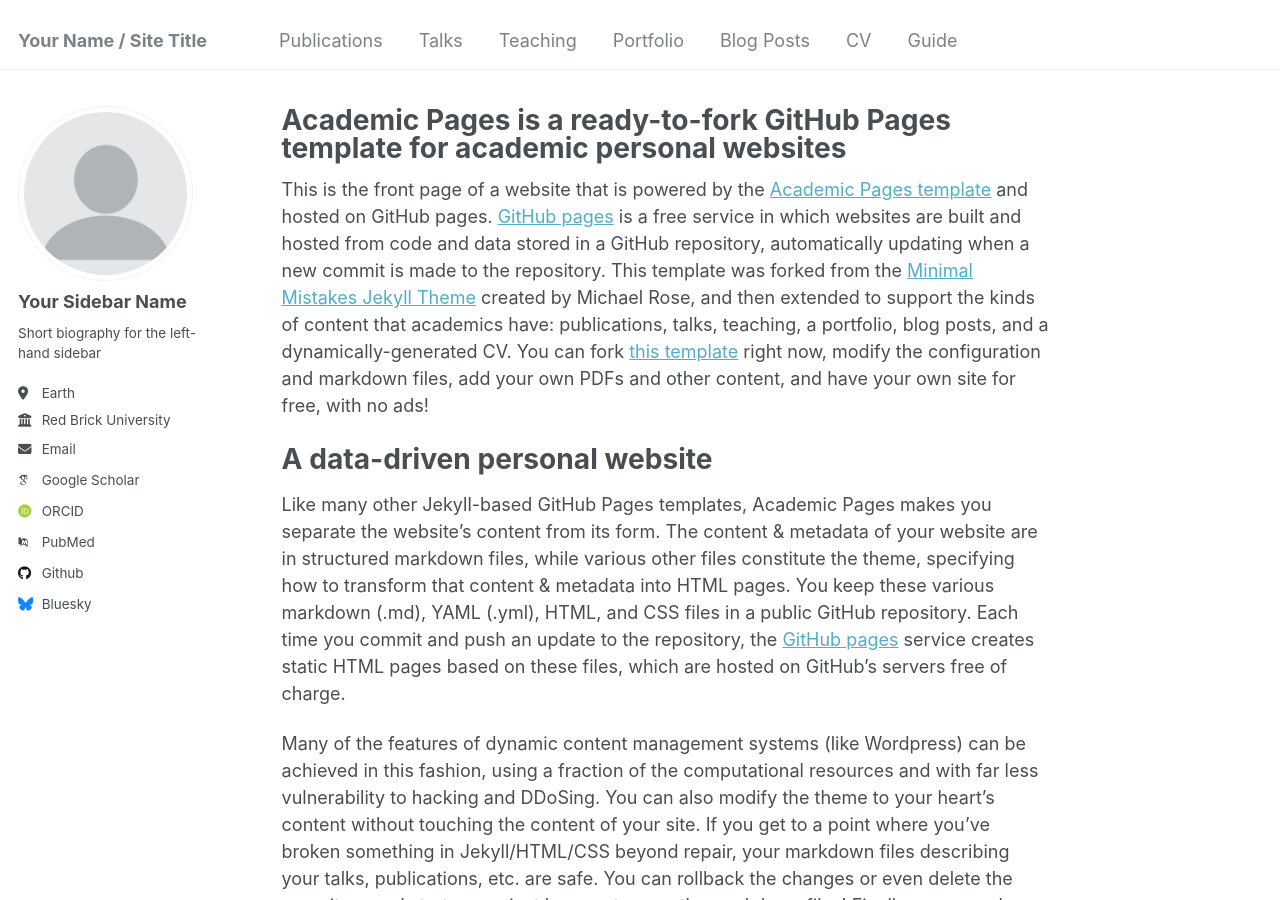
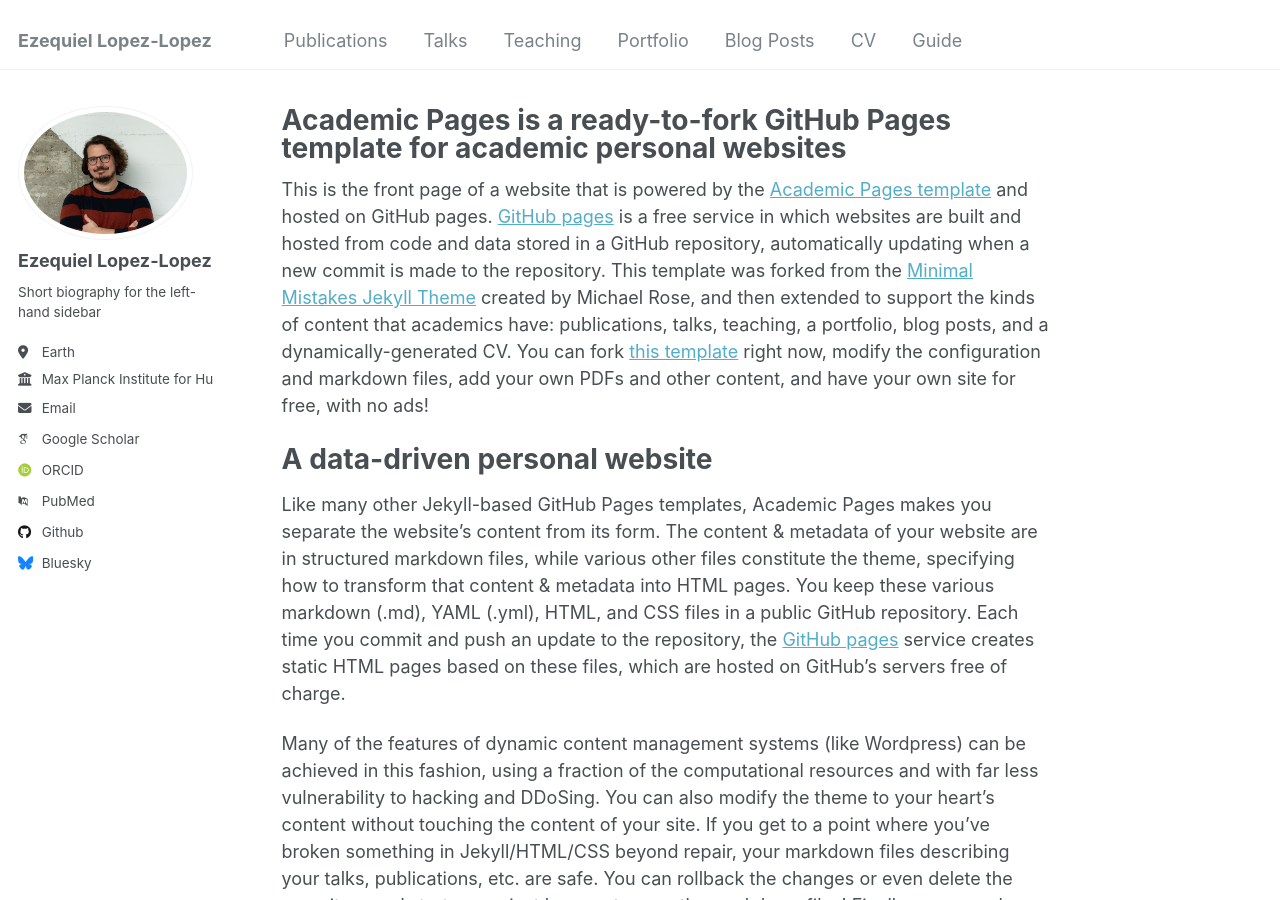
Before and after one commit to loplopez/site, a Jekyll site: the page built from _pages/about.md, in a window 1280 px wide and 900 px high. Built offline with Jekyll 4.4.1, drawn with Linux system fonts in a browser that asks for light colours; some web fonts are replaced.

Commit message:
first profile details

```diff
--- a/_config.yml
+++ b/_config.yml
@@ -8,27 +8,27 @@
 
 # Basic Site Settings
 locale                   : "en-US"
-title                    : "Your Name / Site Title"
+title                    : "Ezequiel Lopez-Lopez"
 title_separator          : "-"
 name                     : &name "Your Name"
 description              : &description "personal description"
-url                      : https://academicpages.github.io # the base hostname & protocol for your site e.g. "https://mmistakes.github.io"
+url                      : https://ezequiellopezlopez.org # the base hostname & protocol for your site e.g. "https://mmistakes.github.io"
 baseurl                  : "" # the subpath of your site, e.g. "/blog"
-repository               : "academicpages/academicpages.github.io"
+repository               : "loplopez/site"
 
 # Site Author - The following control what appear as part of the author content on the side bar.
 #               If a field is blank the icon and link will not appear, otherwise it will be shown.
 #               Additional customization can be done by editing /_includes/author-profile.html
 author:
   # Biographic information
-  avatar           : "profile.png"
-  name             : "Your Sidebar Name"
+  avatar           : "Lopez_portrait.jpg"
+  name             : "Ezequiel Lopez-Lopez"
   pronouns         : # example: "she/her"
   bio              : "Short biography for the left-hand sidebar"
   location         : "Earth"
-  employer         : "Red Brick University"
+  employer         : "Max Planck Institute for Human Development"
   uri              : # URL
-  email            : "none@example.org"
+  email            : "elopez.research@gmail.com"
 
   # Academic websites
   arxiv            : # URL - Update with the correct link to your profile
```
Also changed, not shown: images/Lopez_portrait.jpg (added).
